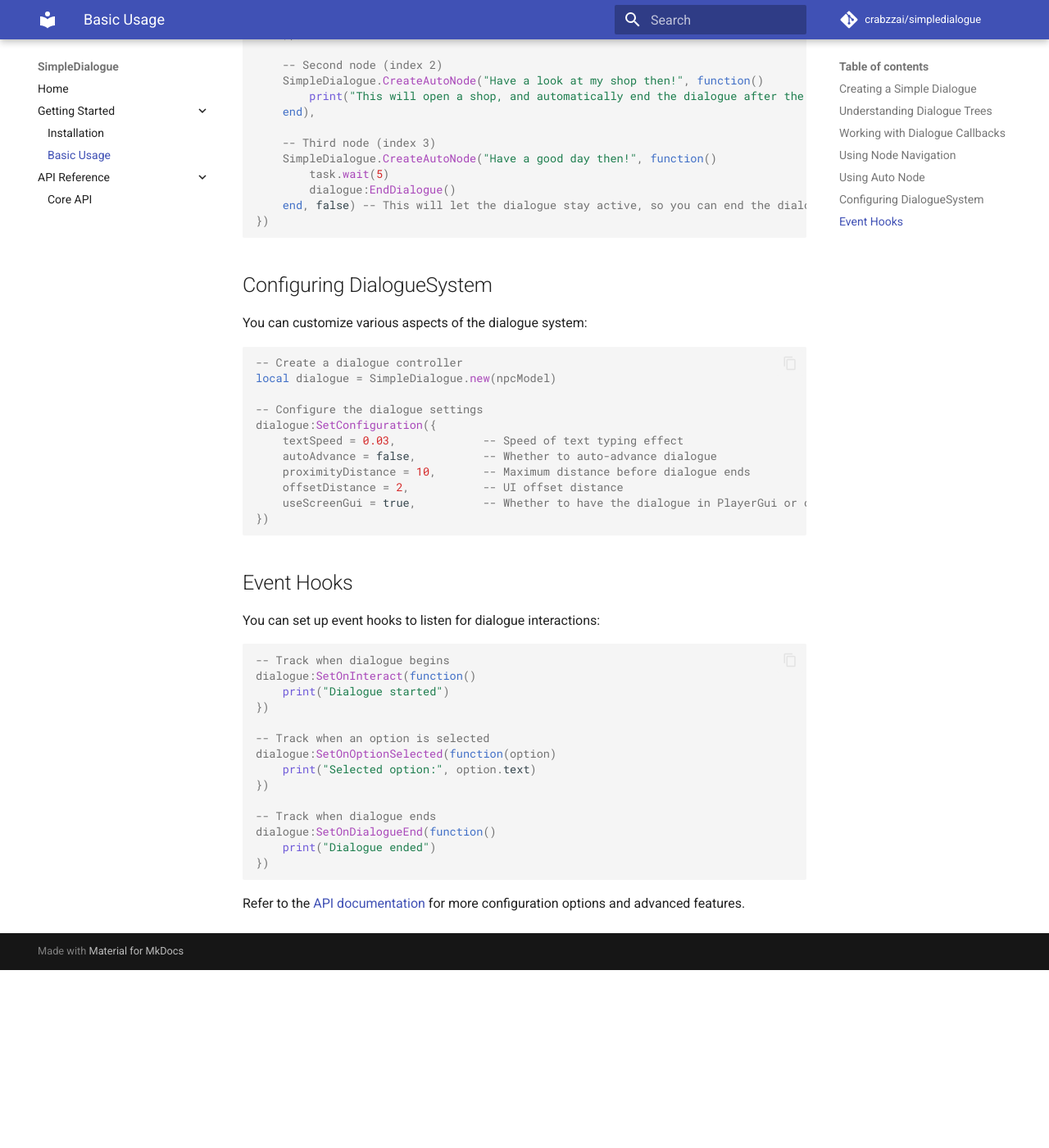
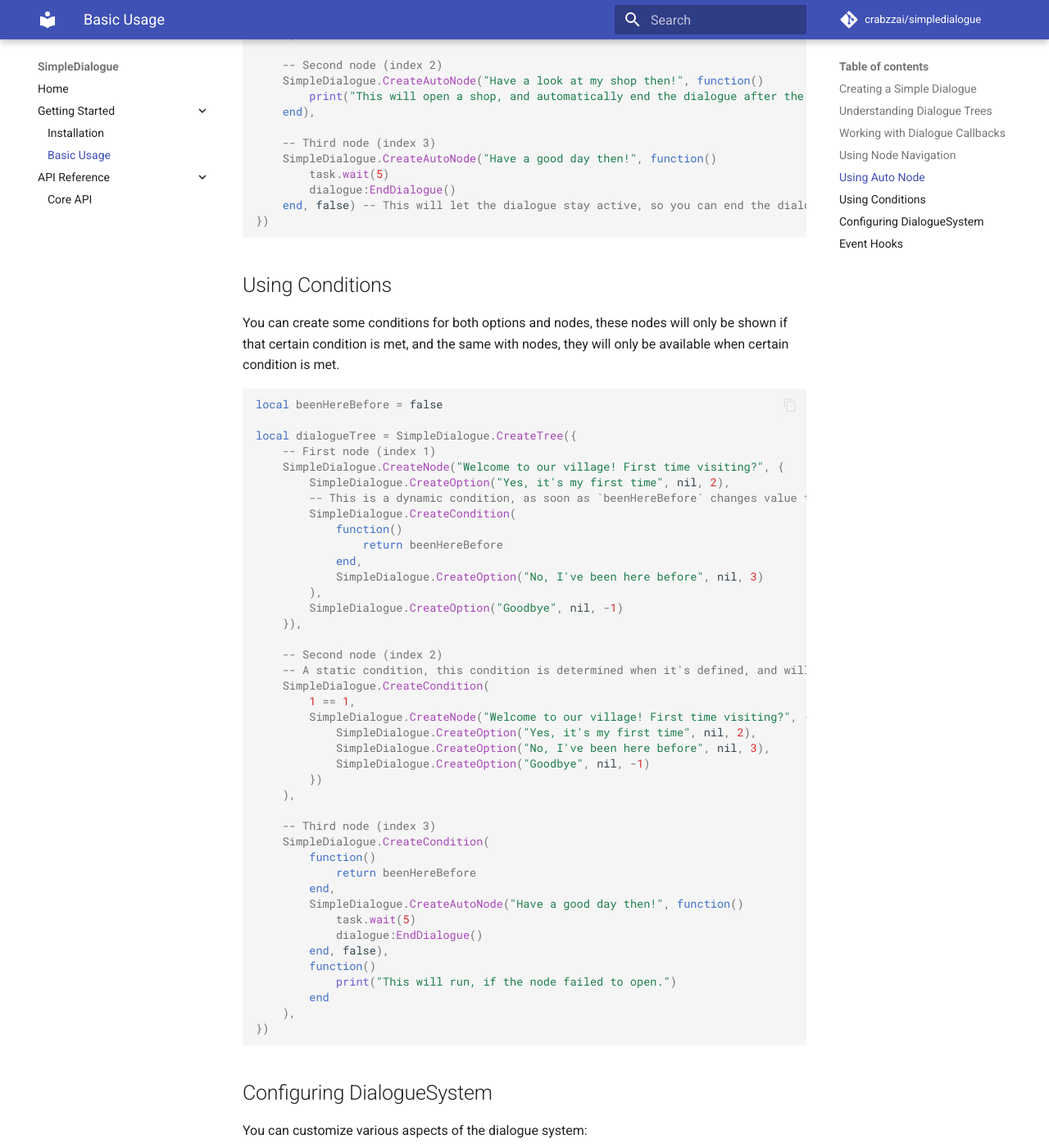
Before and after one commit to Crabzzai/SimpleDialogue, an MkDocs documentation site: the page built from docs/getting-started/basic-usage.md, in a window 1280 px wide and 1400 px high, scrolled down 2648 px. Shown: the whole window at 82% size. Built offline with MkDocs 1.6.1 and Material for MkDocs 9.7.7, drawn with Linux system fonts in a browser that asks for light colours; comment, search, counter and statistics services are not loaded; before the commit the page ends 3831 px from its top, so only the background shows below that.

Commit message:
Added conditions

````diff
--- a/docs/getting-started/basic-usage.md
+++ b/docs/getting-started/basic-usage.md
@@ -131,6 +131,54 @@ local dialogueTree = SimpleDialogue.CreateTree({
 })
 ```
 
+## Using Conditions
+
+You can create some conditions for both options and nodes, these nodes will only be shown if that certain condition is met, and the same with nodes, they will only be available when certain condition is met.
+
+```lua
+local beenHereBefore = false
+
+local dialogueTree = SimpleDialogue.CreateTree({
+    -- First node (index 1)
+    SimpleDialogue.CreateNode("Welcome to our village! First time visiting?", {
+        SimpleDialogue.CreateOption("Yes, it's my first time", nil, 2),
+        -- This is a dynamic condition, as soon as `beenHereBefore` changes value to true, this option will be shown.
+        SimpleDialogue.CreateCondition(
+            function()
+                return beenHereBefore
+            end,
+            SimpleDialogue.CreateOption("No, I've been here before", nil, 3)
+        ),
+        SimpleDialogue.CreateOption("Goodbye", nil, -1)
+    }),
+
+    -- Second node (index 2)
+    -- A static condition, this condition is determined when it's defined, and will not change.
+    SimpleDialogue.CreateCondition(
+        1 == 1,
+        SimpleDialogue.CreateNode("Welcome to our village! First time visiting?", {
+            SimpleDialogue.CreateOption("Yes, it's my first time", nil, 2),
+            SimpleDialogue.CreateOption("No, I've been here before", nil, 3),
+            SimpleDialogue.CreateOption("Goodbye", nil, -1)
+        })
+    ),
+
+    -- Third node (index 3)
+    SimpleDialogue.CreateCondition(
+        function()
+            return beenHereBefore
+        end,
+        SimpleDialogue.CreateAutoNode("Have a good day then!", function()
+            task.wait(5)
+            dialogue:EndDialogue()
+        end, false),
+        function()
+            print("This will run, if the node failed to open.")
+        end
+    ),
+})
+```
+
 ## Configuring DialogueSystem
 
 You can customize various aspects of the dialogue system:
--- a/wally.toml
+++ b/wally.toml
@@ -1,6 +1,6 @@
 [package]
 name = "crabzzai/simpledialogue"
-version = "0.1.8"
+version = "0.2.0"
 registry = "https://github.com/UpliftGames/wally-index"
 realm = "shared"
 
````
Also changed, not shown: README.md (+1 -1 lines), docs/api/core.md (+33 -0 lines), docs/getting-started/installation.md (+1 -1 lines), 5 other files.
